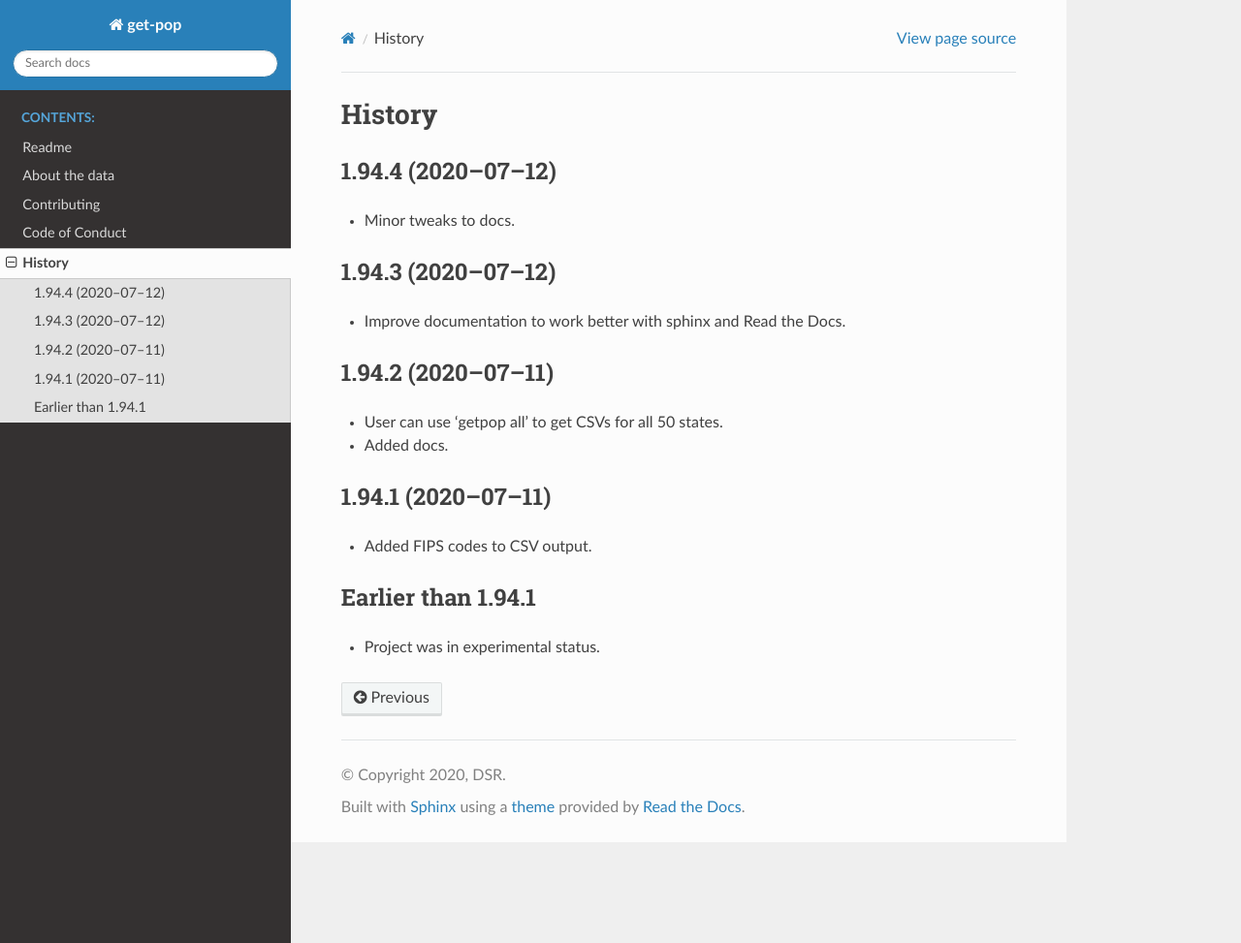
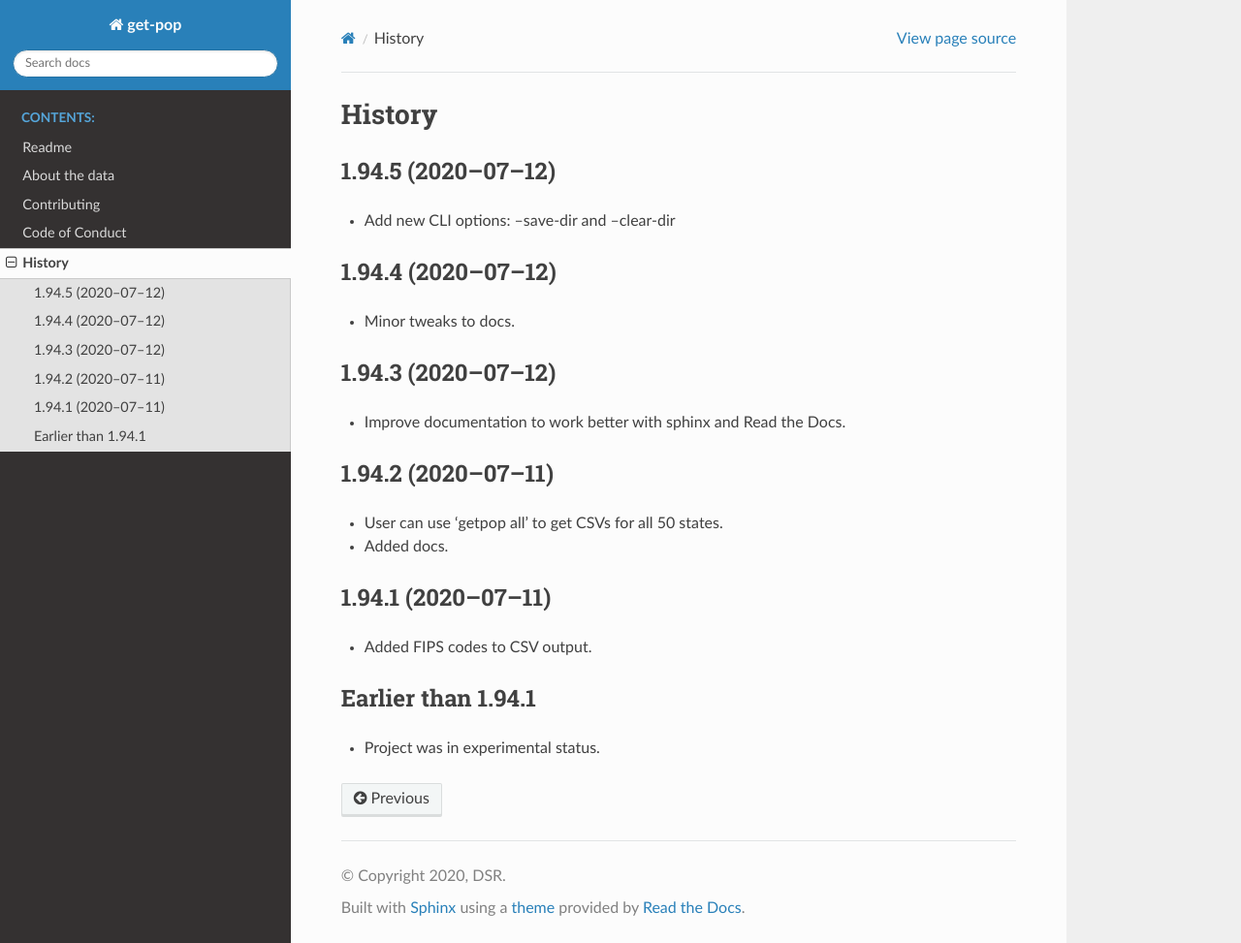
Before and after one commit to SimmonsRitchie/get-pop, a Sphinx documentation site: the page built from docs/HISTORY.rst, in a window 1280 px wide and 973 px high. Shown: the whole window at 97% size. Built offline with Sphinx 7.4.7 and the Read the Docs theme 2.0.0, drawn with Linux system fonts in a browser that asks for light colours.

Commit message:
Bump version, add history

```diff
--- a/docs/HISTORY.rst
+++ b/docs/HISTORY.rst
@@ -1,6 +1,11 @@
 =======
 History
 =======
+
+1.94.5 (2020–07–12)
+------------------------------
+
+* Add new CLI options: --save-dir and --clear-dir
 
 1.94.4 (2020–07–12)
 ------------------------------
--- a/get_pop/__init__.py
+++ b/get_pop/__init__.py
@@ -2,4 +2,4 @@
 
 __project__ = "get_pop"
 __author__ = """DSR"""
-__version__ = "1.94.4"
+__version__ = "1.94.5"
```
